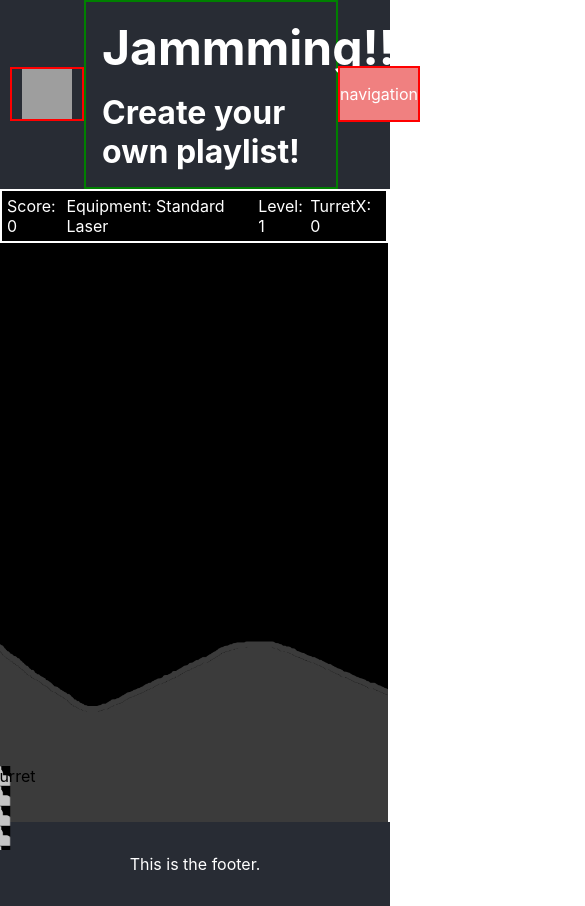
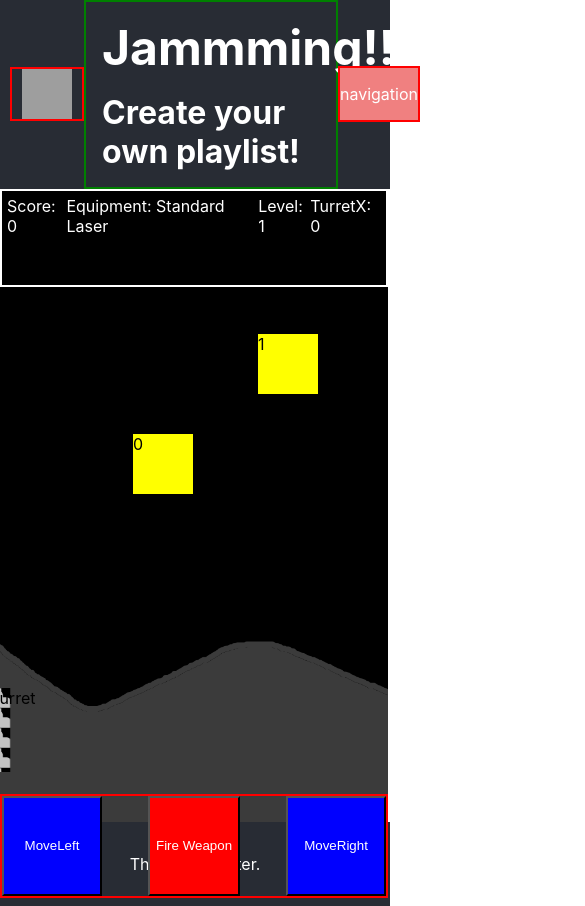
Before and after one commit to JosephTimmer90/Jammming-2, a React (Create React App) app: page /Game in a window 390 px wide. Shown: the top 906 px of the page, 585 px wide, since content can reach past the window. Built offline with nearby package versions, Linux system fonts and the light colour scheme; grey boxes are pictures that could not be loaded.

Commit message:
Responsive to mobile screen widths

```diff
--- a/package.json
+++ b/package.json
@@ -15,6 +15,7 @@
     "react": "^19.0.0",
     "react-dom": "^19.0.0",
     "react-redux": "^9.2.0",
+    "react-responsive": "^10.0.1",
     "react-router-dom": "^6.30.1",
     "react-scripts": "5.0.1",
     "web-vitals": "^2.1.4"
--- a/src/App.css
+++ b/src/App.css
@@ -1,4 +1,10 @@
 /* Original ruleset */
+
+:root{
+  --appHeaderHeight: 20vh;
+  --appFooterHeight: 10vh;
+  --gameMobileHeaderHeight: 10vh;
+}
 
 .App {
   text-align: center;
@@ -6,7 +12,7 @@
 
 .App-header {
   background-color: #282c34;
-  height: 20vh;
+  height: var(--appHeaderHeight);
   display: flex;
   flex-direction: row;
   align-items: center;
@@ -192,7 +198,7 @@
 
 .App-footer{
     background-color: #282c34;
-    height: 10vh;
+    height: var(--appFooterHeight);
     display: flex;
     flex-direction: column;
     align-items: center;
@@ -239,10 +245,17 @@
   display: flex;
   flex-direction: row;
   justify-content: space-around;
+  height: var(--gameMobileHeaderHeight);
   z-index: 10;
   color: white;
   border: 2px solid white;
   padding: 5px;
+}
+
+.GamePieceArea{
+  position: relative;
+  border: 2px soilid red;
+  height:  calc(100vh - var(--appFooterHeight) - var(--appHeaderHeight) - var(--gameMobileHeaderHeight))
 }
 
 .Turret{
@@ -252,8 +265,7 @@
   height: 10vh;
   width: 5vw;
   z-index: 0;
-  top: 62vh;
-  left: 0vh;
+
 }
 
 .Laser{
@@ -271,3 +283,26 @@
   text-align: center;
   align-content: center;
 }
+
+.GameFooterContainer{
+  display: flex;
+  border: 2px solid red;
+  flex-direction: row;
+  justify-content: space-between;
+  position: relative;
+  width: auto;
+
+}
+
+.GameButton{
+  position: relative;
+  height: 100px;
+  width: 100px;
+  background-color: blue;
+  color: white;
+}
+
+.FireButton{
+  background-color: red;
+  color: white;
+}
--- a/src/App.jsx
+++ b/src/App.jsx
@@ -7,6 +7,8 @@ import AccessTokenRetrieval from './AppComponents/AccessTokenRetrieval';
 import AccessTokenDisplay from './AppComponents/AccessTokenDisplay';
 import Game from './AppComponents/Game';
 import ObtainSpotifyAccessToken from './AppComponents/ObtainSpotifyAccessToken';
+import ReactResponsiveWithHooks from './AppComponents/ReactResponsiveWithHooks'
+import ReactResponsiveWithComponents from './AppComponents/ReactResponsiveWithComponents';
 
 import ReactRouterTest from './AppComponents/ReactRouterTest'
 import { Route, createBrowserRouter, createRoutesFromElements, RouterProvider,  } from 'react-router-dom';
@@ -42,7 +44,8 @@ function App() {
     <Route path='obtainSpotifyAccessToken' element={<ObtainSpotifyAccessToken
                                                       savedAccessToken={savedAccessToken}/>} />
     <Route path='OldApp' element={<OldApp/>} />
-
+    <Route path='ReactResponsiveWithHooks' element={<ReactResponsiveWithHooks />} />
+    <Route path='ReactResponsiveWithComponents' element={<ReactResponsiveWithComponents />} />
   </Route>
 ));
 
--- a/src/AppComponents/Game.js
+++ b/src/AppComponents/Game.js
@@ -1,4 +1,5 @@
 import React from "react";
+import MediaQuery, { useMediaQuery } from "react-responsive";
 import { useEffect } from "react";
 import { useDispatch, useSelector } from 'react-redux';
 import { moveTurretLeft, moveTurretRight, fireLaser, moveAllLasers, spawnAlien, moveAllAliens, detectCollisions } from './gameSlice';
@@ -10,6 +11,33 @@ function Game(){
     const laserArray = useSelector(state => state.game.laserArray);
     const alienArray = useSelector(state => state.game.alienArray);
     const gameOver = useSelector(state => state.game.gameOver);
+    const minBigScreen = 1023;
+    const minMedScreen = 767;
+    const minTabletScreen = 436;
+    const minBigMobileScreen = 376;
+    const isBigScreen = useMediaQuery({query: '(min-width: 1023)' })
+    const isMedScreen = useMediaQuery({query: '(min-width: 767)'})
+    const isTabScreen = useMediaQuery({query: '(min-width: 426)'})
+    const isBigMobile = useMediaQuery({query: '(min-width: 376'})
+    const screenWidth = window.innerWidth;
+
+        const handleOnScreenArrowLeft = (event) => {
+            dispatch(moveTurretLeft(10));
+        }
+
+        const handleOnScreenArrorRight = (event) => {
+            dispatch(moveTurretRight(10));
+        }
+
+        const handleOnScreenFireWeapon = (event) => {
+            dispatch(fireLaser(
+                        {
+                        initialYPosition: 10,
+                        incrementYDistance: 25,
+                        initialXPosition: turretX
+                        })
+                    );
+        }
 
     useEffect(() => {
 
@@ -40,10 +68,15 @@ function Game(){
             10);
 
         const spawnLoop = setInterval(() => {
-            const randomX = Math.floor(Math.random() * 1800);
+            const maxRandomXValue =  screenWidth;
+            let initialYPosition = 125
+            if(screenWidth<=500){
+                initialYPosition = 475
+            }
+            const randomX = Math.floor(Math.random() * maxRandomXValue);
             dispatch(spawnAlien({
                 initialXPosition: randomX,
-                initialYPosition: 125,
+                initialYPosition: initialYPosition,
                 incrementYDistance: -5
             }));
         }, 2000);
@@ -61,9 +94,11 @@ function Game(){
             clearInterval(spawnLoop);
             clearInterval(collisionDetectionLoop);
         };
-    }, [dispatch, turretX]);
+    }, [dispatch, turretX, isBigScreen, isMedScreen, isTabScreen, isBigMobile]);
 
     return (
+        <>
+            <MediaQuery minWidth = {minBigScreen}>
                 <div className="GameArea">
                     <section className="GameHeader">
                         <div>Score: {score}</div>
@@ -79,7 +114,7 @@ function Game(){
                         {laserArray.map((laser, index) => (
                         <div key={index} className="Laser" style={{ position: 'absolute', bottom: (laser.currentYPosition) + 'px', left: laser.initialXPosition + 'px', transform: 'translateX(-50%)' }}>{laser.laserID}</div>
                         ))}
-                <div className="Turret" style={{ position: 'absolute', left: turretX + 'px', bottom: '0px', transform: 'translateX(-50%)' }}>Turret</div>
+                        <div className="Turret" style={{ position: 'absolute', left: turretX + 'px', top: '62vh', transform: 'translateX(-50%)' }}>Turret</div>
                         {gameOver && (
                             <div className="GameOverDialog" style={{ position: 'absolute', left: '25vw', top: '15vh', width: '50vw', height: '60vh'}}>
                                 <h1>Game Over</h1>
@@ -93,8 +128,44 @@ function Game(){
                         <div>Game Footer</div>
                     </section>
                 </div>
+            </MediaQuery>
 
+            <MediaQuery maxWidth={450}>
+                <div className="GameArea">
+                    <section className="GameHeader">
+                        <div>Score: {score}</div>
+                        <div>Equipment: Standard Laser</div>
+                        <div>Level: 1</div>
+                        <div>TurretX: {turretX}</div>
+                    </section>
 
+                    <section className="GamePieceArea">
+                        {alienArray.map((alien, index) => (
+                            <div key={index} className='Alien' style={{position: 'absolute', backgroundColor: 'yellow', left: alien.currentXPosition + 'px', bottom: alien.currentYPosition + 'px', width: '60px', height: '60px', transform: 'translateX(-50%)'}}>{alien.alienID}</div>
+                        ))}
+                        {laserArray.map((laser, index) => (
+                        <div key={index} className="Laser" style={{ position: 'absolute', bottom: (laser.currentYPosition) + 'px', left: laser.initialXPosition + 'px', transform: 'translateX(-50%)' }}>{laser.laserID}</div>
+                        ))}
+                        <div className="Turret" style={{ position: 'absolute', left: turretX + 'px', bottom: '2.5vh', transform: 'translateX(-50%)' }}>Turret</div>
+                        {gameOver && (
+                            <div className="GameOverDialog" style={{ display: 'none', position: 'absolute', left: '25vw', top: '15vh', width: '45vw', height: '30vh'}}>
+                                <h1>Game Over</h1>
+                                <p>Score: {score}</p>
+                            </div>
+                        )}
+
+                    </section>
+
+                    <section className="GameFooter">
+                        <div className="GameFooterContainer">
+                            <button className="GameButton" onMouseDown={handleOnScreenArrowLeft}>MoveLeft</button>
+                            <button className="FireButton" onMouseDown={handleOnScreenFireWeapon}>Fire Weapon</button>
+                            <button className="GameButton" onMouseDown={handleOnScreenArrorRight}>MoveRight</button>
+                        </div>
+                    </section>
+                </div>
+            </MediaQuery>
+        </>
     )
 }
 
--- a/src/AppComponents/Header.js
+++ b/src/AppComponents/Header.js
@@ -30,6 +30,12 @@ function Header(props){
     function handleIntroNav(){
         navigate('/intro')
     }
+    function handleReactResponsiveWithHooksNav(){
+        navigate('/ReactResponsiveWithHooks')
+    }
+    function handleReactResponsiveWithComponents(){
+        navigate('/ReactResponsiveWithComponents')
+    }
 
     return(
         <header className="App-header">
@@ -57,6 +63,8 @@ function Header(props){
                     <li className='router-nav-button' role='button' onClick={handleOldAppNav}>Old App</li>
                     <li className='router-nav-button' role='button' onClick={handleIntroNav}>Intro</li>
                     <li className='router-nav-button' role='button' onClick>r-Obtain Spotify Access Token</li>
+                    <li className='router-nav-button' role='button' onClick={handleReactResponsiveWithHooksNav}>React-Responsive With Hooks</li>
+                    <li className='router-nav-button' role='button' onClick={handleReactResponsiveWithComponents}>React-Responsive With Components</li>
                 </ul>
             </div>
 
--- /dev/null
+++ b/src/AppComponents/ReactResponsiveWithComponents.js
@@ -0,0 +1,22 @@
+import React from 'react'
+import MediaQuery from 'react-responsive'
+
+function ReactResponsiveWithComponents() {
+    return (
+        <div>
+            <h1>Device Test!</h1>
+            <MediaQuery minWidth={1224}>
+                <p>You are a desktop or a laptop.</p>
+                <MediaQuery minWidth={1824}>
+                    <p>You also have a huge screen.</p>
+                </MediaQuery>
+            </MediaQuery>
+            <MediaQuery minResolution='2dppx'>
+                {(matches) =>
+                    matches ? <p>You are retina.</p> : <p>You are not retina.</p>}
+            </MediaQuery>
+        </div>
+    )
+}
+
+export default ReactResponsiveWithComponents;
--- /dev/null
+++ b/src/AppComponents/ReactResponsiveWithHooks.js
@@ -0,0 +1,22 @@
+import React from 'react'
+import { useMediaQuery } from 'react-responsive'
+
+function ReactResponsiveWithHooks() {
+    const isDesktopOrLaptop = useMediaQuery({query: '(min-width: 1224px)'})
+    const isBigScreen = useMediaQuery({ query: '(min-width: 1224px)'})
+    const isTabletOrMobile = useMediaQuery({ query: '(max-width: 1224px)'})
+    const isPortrait = useMediaQuery({ query: '(orientation: portrait)'})
+    const isRetina = useMediaQuery({ query: '(min-resolution: 2dppx)'})
+    return (
+        <div>
+            <h1>Device Test!</h1>
+            {isDesktopOrLaptop && <p>You are a desktop or laptop.</p>}
+            {isBigScreen && <p>You have a huge screen.</p>}
+            {isTabletOrMobile && <p>You are a tablet or mobile phone.</p>}
+            <p>You are in {isPortrait ? 'portrait' : 'landscape'} orientation.</p>
+            {isRetina && <p>You are retina.</p>}
+        </div>
+    )
+}
+
+export default ReactResponsiveWithHooks;
```
Also changed, not shown: 1 other file (tests, documents, lock files or other folders). Lines whose indentation alone changed are shown as unchanged.
